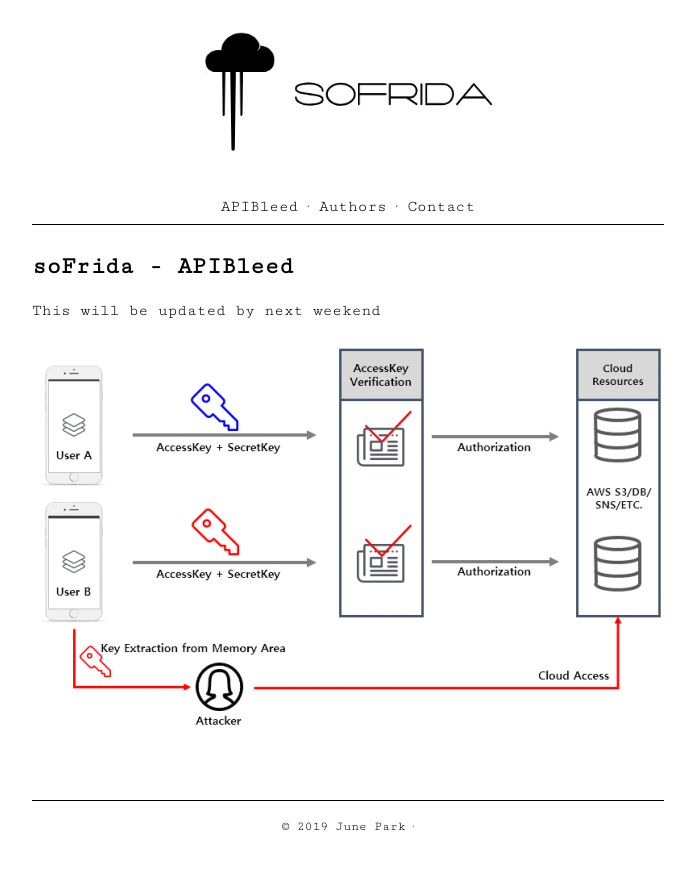
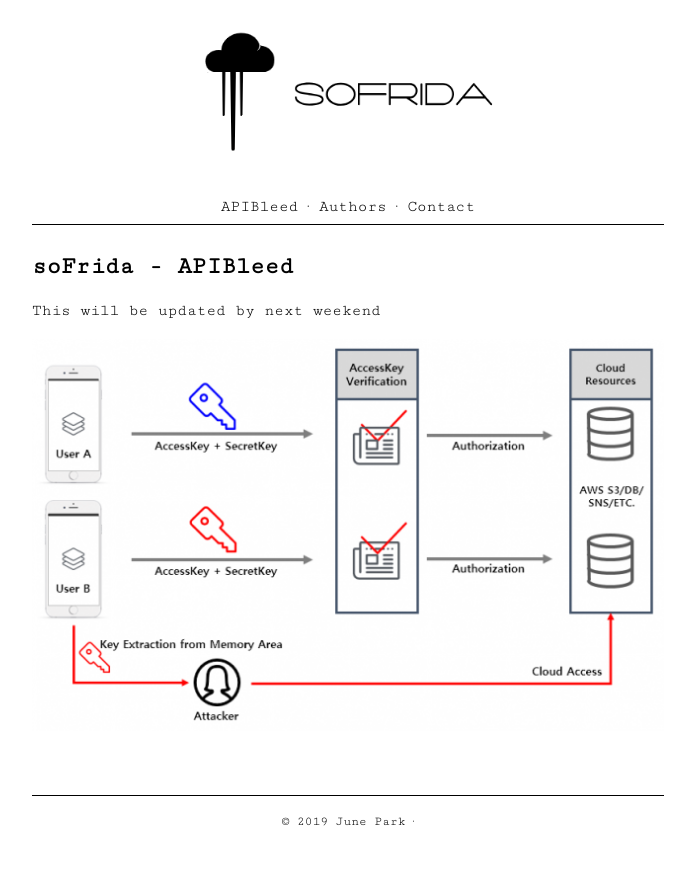
Before and after one commit to sofrida/sofrida.github.io_backup, a Jekyll site: the page built from index.md, in a window 1280 px wide. Shown: the top 870 px of the page, without its empty margins (292-987 px from the left). Built offline with Jekyll 4.4.1, drawn with Linux system fonts in a browser that asks for light colours.

Commit message:
Update index.md

```diff
--- a/index.md
+++ b/index.md
@@ -8,7 +8,7 @@ title: soFrida - APIBleed
 
 This will be updated by next weekend
 <p align="center">
-<img src="assets/images/explain.png" alt="Explain">
+<img src="assets/images/explain.png" width="100%" alt="Explain">
 </p>
 <!-- {% for post in site.posts %}
   <div id="post-short">
```
